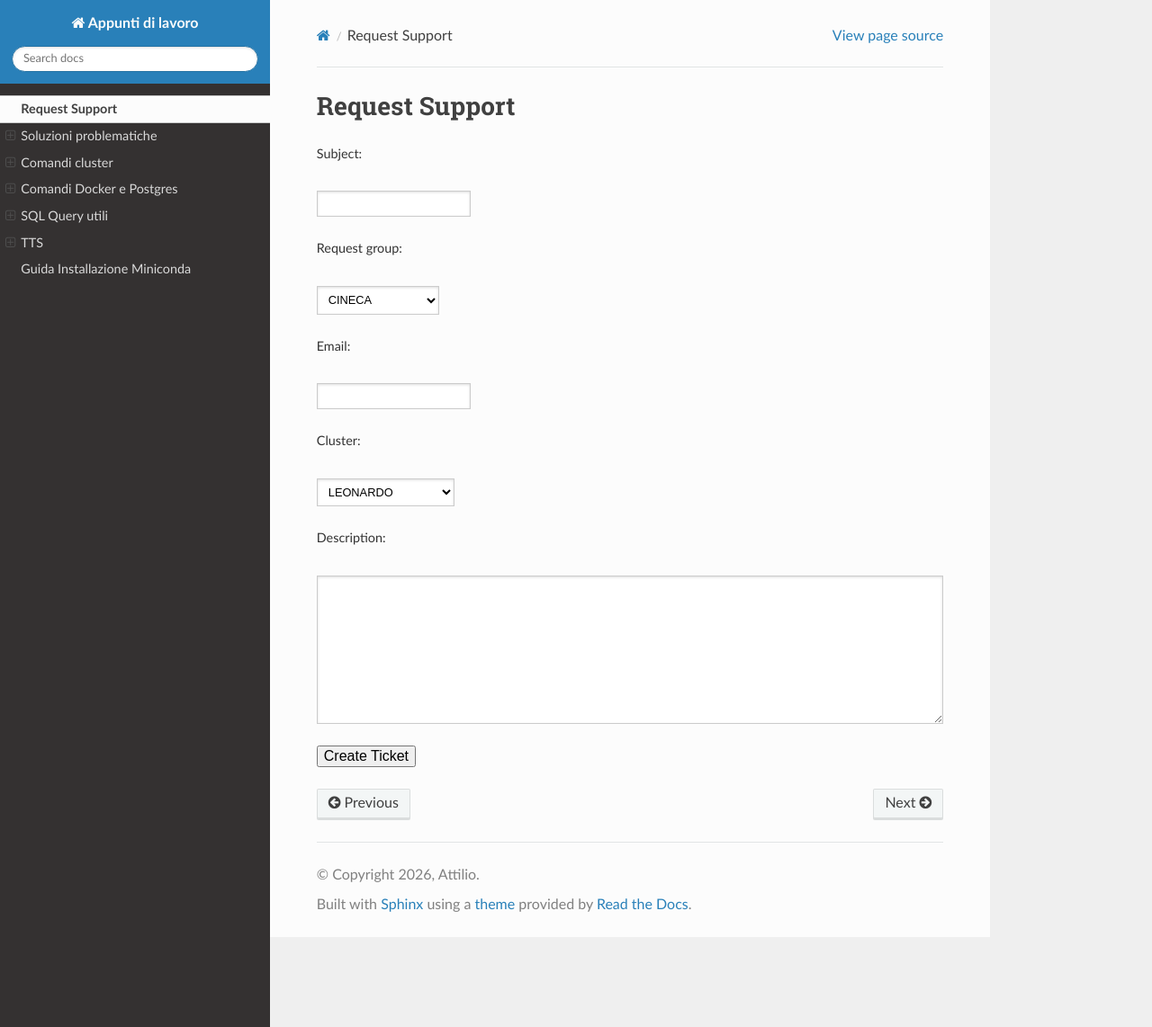
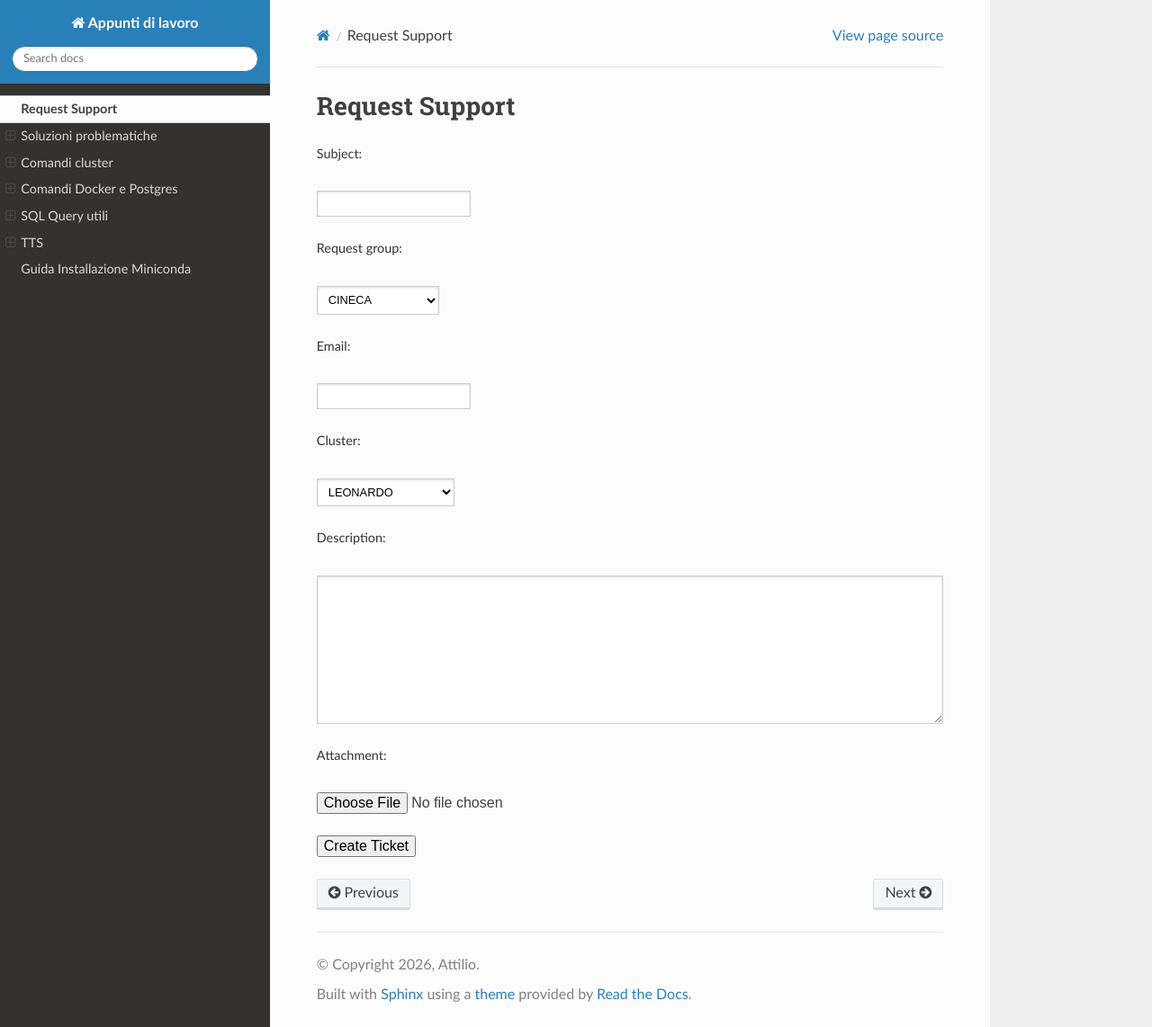
Before and after one commit to Plraska707/appunti_di_lavoro, a Sphinx documentation site: the page built from docs/source/support.md, in a window 1280 px wide and 1142 px high. Shown: the whole window at 90% size. Built offline with Sphinx 7.4.7 and the Read the Docs theme 3.1.0, drawn with Linux system fonts in a browser that asks for light colours.

Commit message:
aggiunti allegati

```diff
--- a/docs/source/support.md
+++ b/docs/source/support.md
@@ -52,6 +52,11 @@
 </p>
 
 <p>
+<label>Attachment:</label><br>
+<input type="file" name="attachment">
+</p>
+
+<p>
 <button type="submit">Create Ticket</button>
 </p>
 
```
